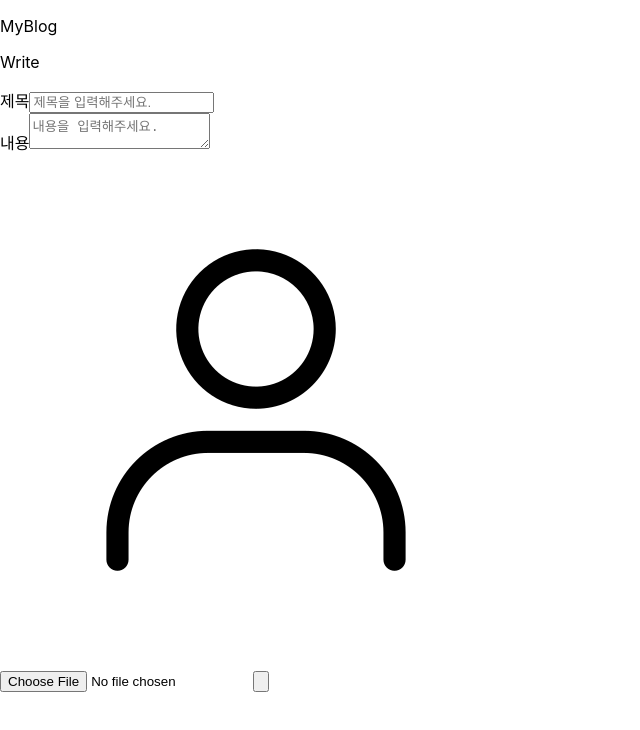
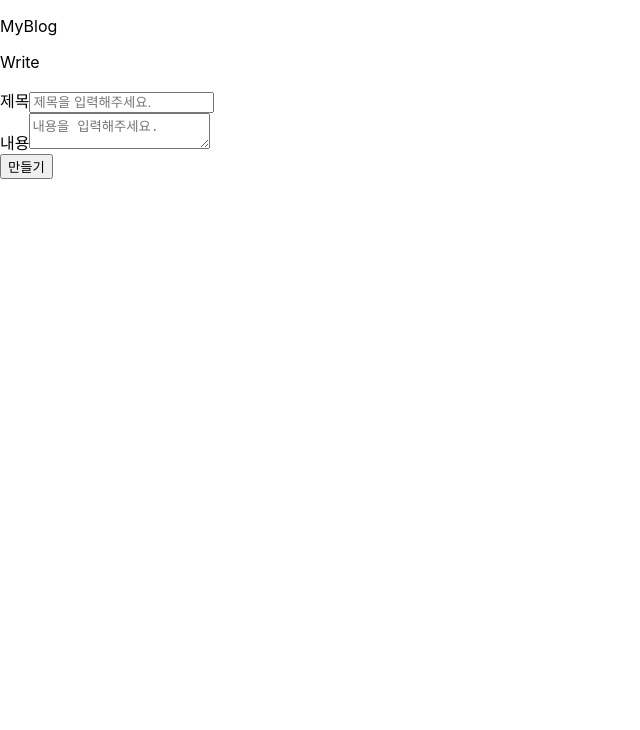
Before and after one commit to Bae0203/myblog, a React (Create React App) app: page /write in a window 1280 px wide. Shown: the top 730 px of the page, without its empty margins (0-640 px from the left). Built offline with nearby package versions, Linux system fonts and the light colour scheme.

Commit message:
FIX :: Delete upload Img

```diff
--- a/src/layouts/WritePage.tsx
+++ b/src/layouts/WritePage.tsx
@@ -1,47 +1,4 @@
-import { useRef, useState, useMemo } from "react";
-import BlankImg from "../asset/person.png";
-
-type UploadImage = {
-  file: File;
-  thumbnail: string;
-  type: string;
-};
-
 export default function WritePage() {
-  const fileInputRef = useRef<HTMLInputElement>(null);
-  const [img, setImg] = useState<UploadImage | null>(null);
-  const handleClickFileInput = () => {
-    fileInputRef.current?.click();
-  };
-
-  const uploadFile = (e: React.ChangeEvent<HTMLInputElement>) => {
-    const fileList = e.target.files;
-    const length = fileList?.length;
-    if (fileList && fileList[0]) {
-      const url = URL.createObjectURL(fileList[0]);
-
-      setImg({
-        file: fileList[0],
-        thumbnail: url,
-        type: fileList[0].type.slice(0, 5),
-      });
-      console.log("d", url);
-    }
-  };
-
-  const showImage = useMemo(() => {
-    if (!img && img == null) {
-      return <img src={BlankImg} alt="사진이 비어있습니다." />;
-    }
-    return (
-      <img
-        src={img.thumbnail}
-        alt={img.type}
-        onClick={handleClickFileInput}
-      ></img>
-    );
-  }, [img]);
-
   return (
     <>
       <nav>
@@ -52,16 +9,7 @@ export default function WritePage() {
         <label>내용</label>
         <textarea placeholder="내용을 입력해주세요."></textarea>
       </nav>
-      {showImage}
-      <form>
-        <input
-          type="file"
-          accept="image/*"
-          ref={fileInputRef}
-          onChange={uploadFile}
-        />
-        <input type="button" onClick={handleClickFileInput} />
-      </form>
+      <button onClick={() => {}}>만들기</button>
     </>
   );
 }
```
